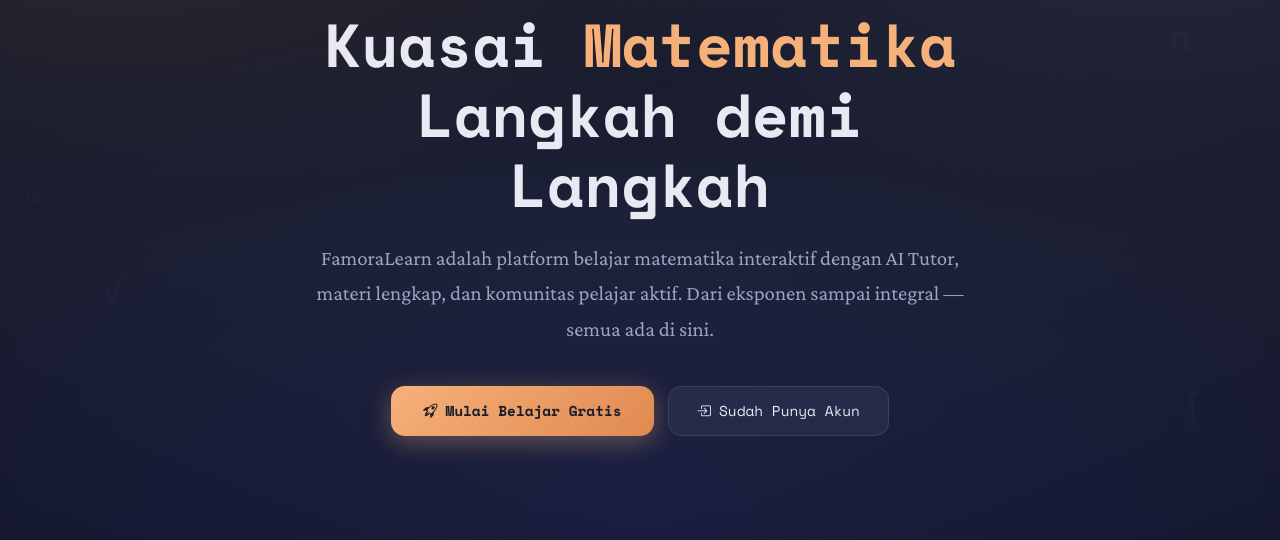
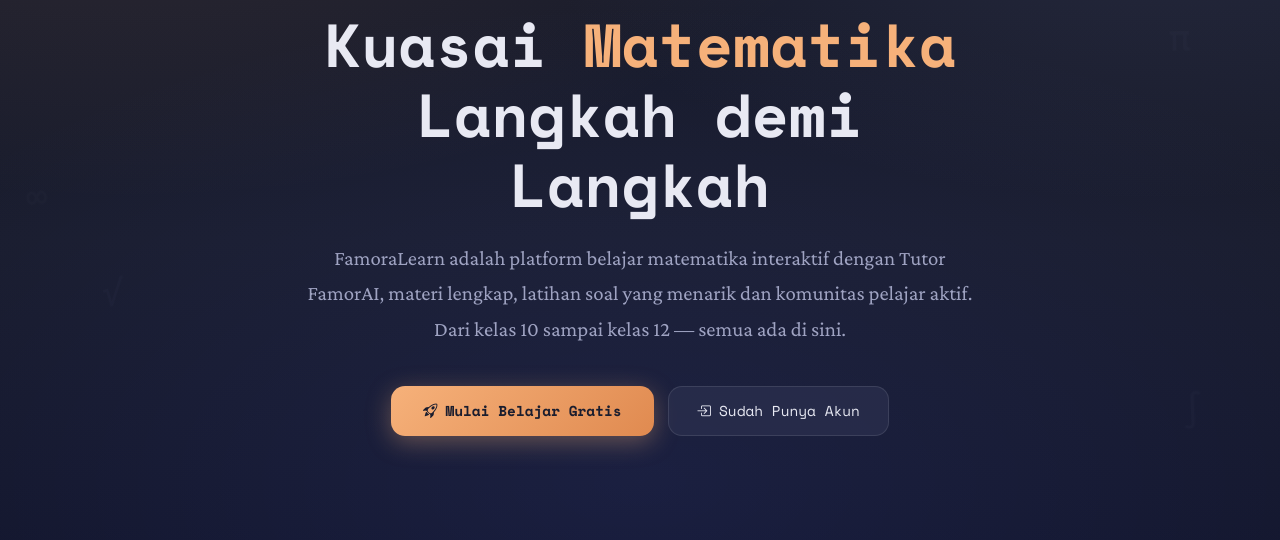
Before and after one commit to famoralearn-bit/famoraeducation, a PHP site: page / in a window 1280 px wide. Shown: the part 239-779 px from the top of the page. Run offline with PHP 8.4, Linux system fonts and the light colour scheme.

Commit message:
perbaiki teks

```diff
--- a/index.php
+++ b/index.php
@@ -341,7 +341,7 @@ if (isset($_SESSION['user_id'])) {
             Kuasai <span>Matematika</span><br>Langkah demi Langkah
         </h1>
         <p class="hero-desc">
-            FamoraLearn adalah platform belajar matematika interaktif dengan AI Tutor, materi lengkap, dan komunitas pelajar aktif. Dari eksponen sampai integral — semua ada di sini.
+            FamoraLearn adalah platform belajar matematika interaktif dengan Tutor FamorAI, materi lengkap, latihan soal yang menarik dan komunitas pelajar aktif. Dari kelas 10 sampai kelas 12 — semua ada di sini.
         </p>
         <div class="hero-cta">
             <a href="register/register.php" class="btn-cta-primary">
```
